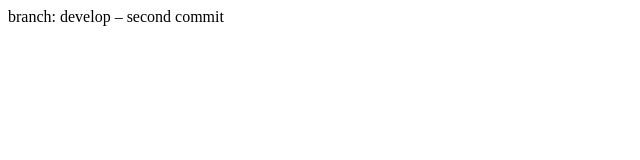
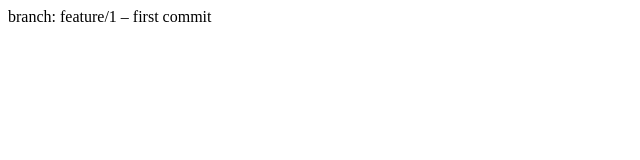
Before and after one commit to brightestsirius/FrontendPro, a plain HTML site: page index.html in a window 1280 px wide. Shown: the full height of the page, 0-640 px from the left. Drawn offline with Linux system fonts and the light colour scheme.

Commit message:
branch: feature/1 – first commit

```diff
--- a/index.html
+++ b/index.html
@@ -5,6 +5,6 @@
 	<title>Document</title>
 </head>
 <body>
-	branch: develop – second commit
+	branch: feature/1 – first commit
 </body>
 </html>
```
